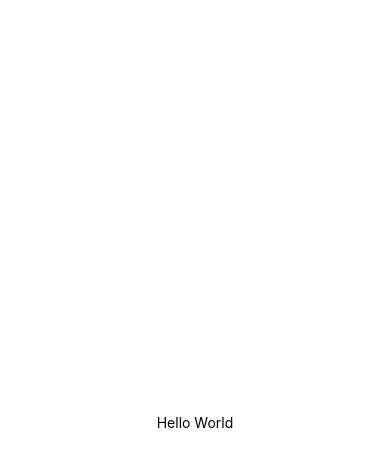
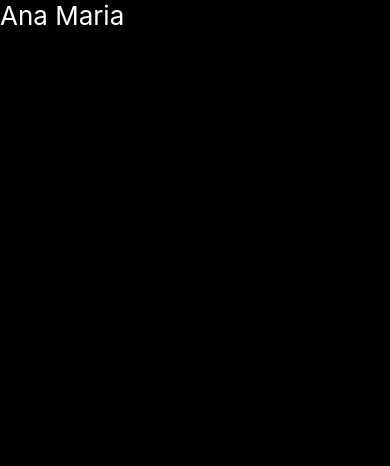
Before and after one commit to RonaldoCaetano/anamaria, a React Native app in the folder mobile-device/: screen / in a window 390 px wide. Shown: the top 466 px of the page. Built offline with nearby package versions, Linux system fonts and the light colour scheme.

Commit message:
header file

```diff
--- a/mobile-device/App.tsx
+++ b/mobile-device/App.tsx
@@ -1,19 +1,18 @@
-import React from 'react';
-import { StyleSheet, Text, View } from 'react-native';
+import React from 'react'
+import { StyleSheet, Text, View } from 'react-native'
+import Header from './src/components/Header'
 
 export default function App() {
 	return (
 		<View style={styles.container}>
-      <Text>Hello World</Text>
+			<Header />
 		</View>
-  );
+	)
 }
 
 const styles = StyleSheet.create({
 	container: {
 		flex: 1,
         backgroundColor: '#fff',
-    alignItems: 'center',
-    justifyContent: 'center',
 	},
-});
+})
--- a/mobile-device/src/components/Header/index.tsx
+++ b/mobile-device/src/components/Header/index.tsx
@@ -1,12 +1,12 @@
-import React from 'react';
-import { Text, View } from 'react-native';
+import React from 'react'
+import { Text, View } from 'react-native'
 
 import styles from './styles'
 
 export default function App() {
-  return (
-    <View style={styles.container}>
-      <Text>Hello World</Text>
-    </View>
-  );
+	return (
+		<View style={styles.headerContainer}>
+			<Text style={styles.headerTitle}>Ana Maria</Text>
+		</View>
+	)
 }
--- a/mobile-device/src/components/Header/styles.tsx
+++ b/mobile-device/src/components/Header/styles.tsx
@@ -1,10 +1,12 @@
-import { StyleSheet } from 'react-native';
+import { StyleSheet } from 'react-native'
 
 export default StyleSheet.create({
-    container: {
-      flex: 1,
-      backgroundColor: '#fff',
-      alignItems: 'center',
-      justifyContent: 'center',
+	headerContainer: {
+		flex: 1,
+		backgroundColor: '#000'
     },
-});
+    headerTitle: {
+        fontSize: 26,
+        color: '#fff'
+    }
+})
```
Also changed, not shown: 1 other file (tests, documents, lock files or other folders). Lines whose indentation alone changed are shown as unchanged.
